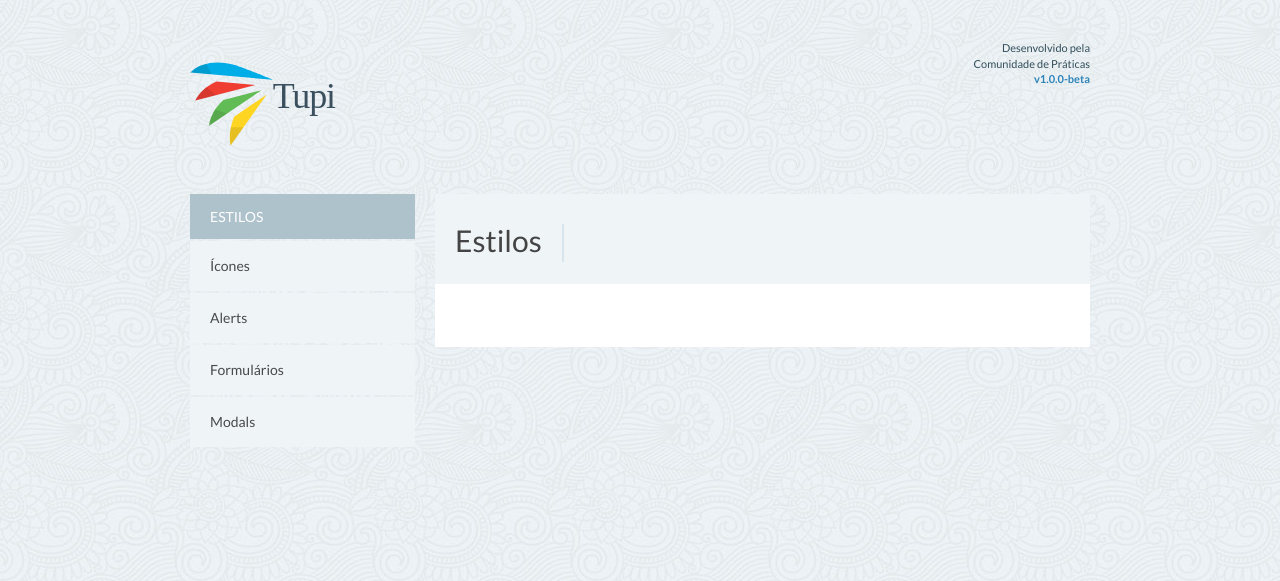
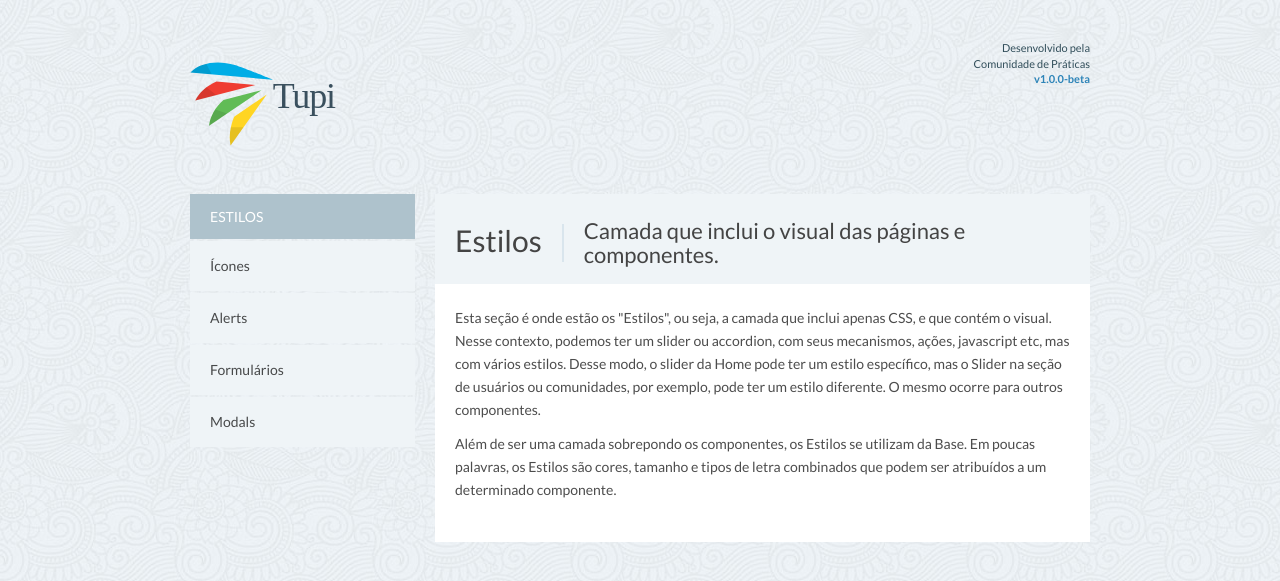
Before and after one commit to ABS-org/tupi-docs, a Jekyll site: the page built from docs/styles/index.html, in a window 1280 px wide. Shown: the top 581 px of the page. Built offline with Jekyll 4.4.1, drawn with Linux system fonts in a browser that asks for light colours; nearby versions of some CDN libraries.

Commit message:
Add styles index

```diff
--- a/docs/styles/index.html
+++ b/docs/styles/index.html
@@ -7,8 +7,9 @@ title: O que é CSS?
 <article class="content">
   <header class="header">
     <h1 class="title">Estilos</h1>
-    <h2></h2>
+    <h2 class="subtitle">Camada que inclui o visual das páginas e componentes.</h2>
   </header>
   <br>
-  <p class="paragraph"></p>
+  <p>Esta seção é onde estão os "Estilos", ou seja, a camada que inclui apenas CSS, e que contém o visual. Nesse contexto, podemos ter um slider ou accordion, com seus mecanismos, ações, javascript etc, mas com vários estilos. Desse modo, o slider da Home pode ter um estilo específico, mas o Slider na seção de usuários ou comunidades, por exemplo, pode ter um estilo diferente. O mesmo ocorre para outros componentes.</p>
+  <p>Além de ser uma camada sobrepondo os componentes, os Estilos se utilizam da Base. Em poucas palavras, os Estilos são cores, tamanho e tipos de letra combinados que podem ser atribuídos a um determinado componente.</p>
 </article>
```
